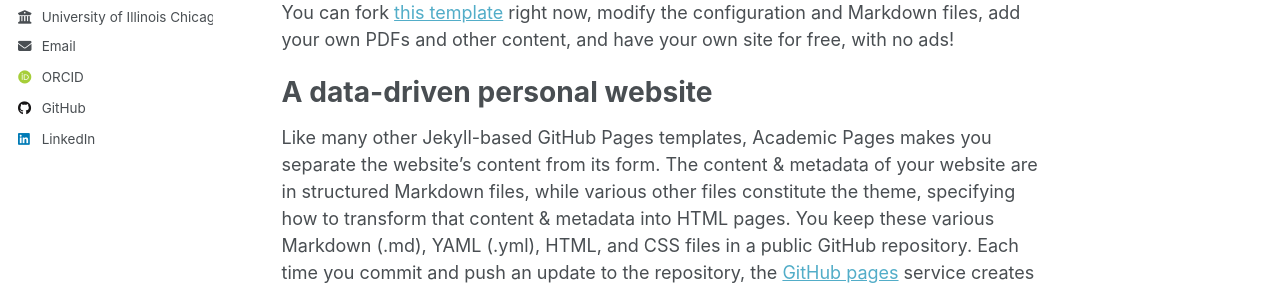
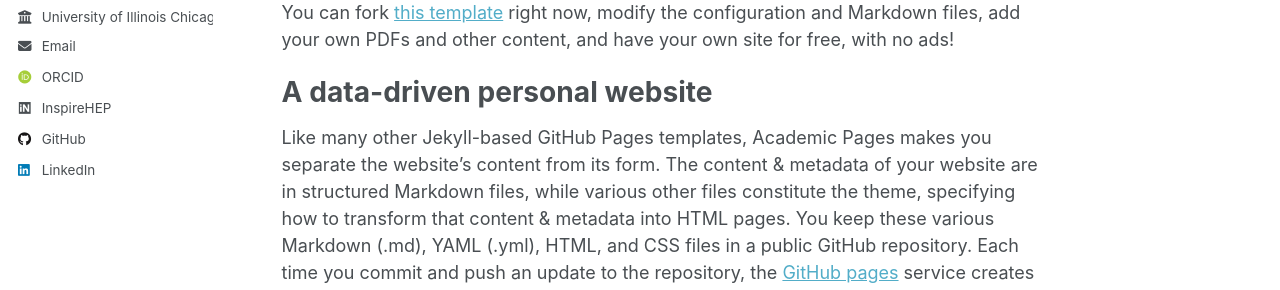
Before and after one commit to RAGHUMATAPITA/RAGHUMATAPITA.github.io, a Jekyll site: the page built from _pages/about.md, in a window 1280 px wide. Shown: the part 410-700 px from the top of the page. Built offline with Jekyll 4.4.1, drawn with Linux system fonts in a browser that asks for light colours; some web fonts are replaced; a script that is not in the unit is left out.

Commit message:
Update author-profile.html
test2

```diff
--- a/_includes/author-profile.html
+++ b/_includes/author-profile.html
@@ -64,6 +64,9 @@
       {% endif %}
       {% if author.scopus %}
         <li><a href="{{ author.scopus }}"><i class="ai ai-scopus ai-fw icon-pad-right"></i>Scopus</a></li>
+      {% endif %}
+      {% if author.inspirehep %}
+        <li><a href="{{ author.inspirehep }}"><i class="ai ai-inspire ai-fw icon-pad-right" aria-hidden="true"></i>InspireHEP</a></li>
       {% endif %}
 
       <!-- Font Awesome icons / Repositories and software development -->
```
